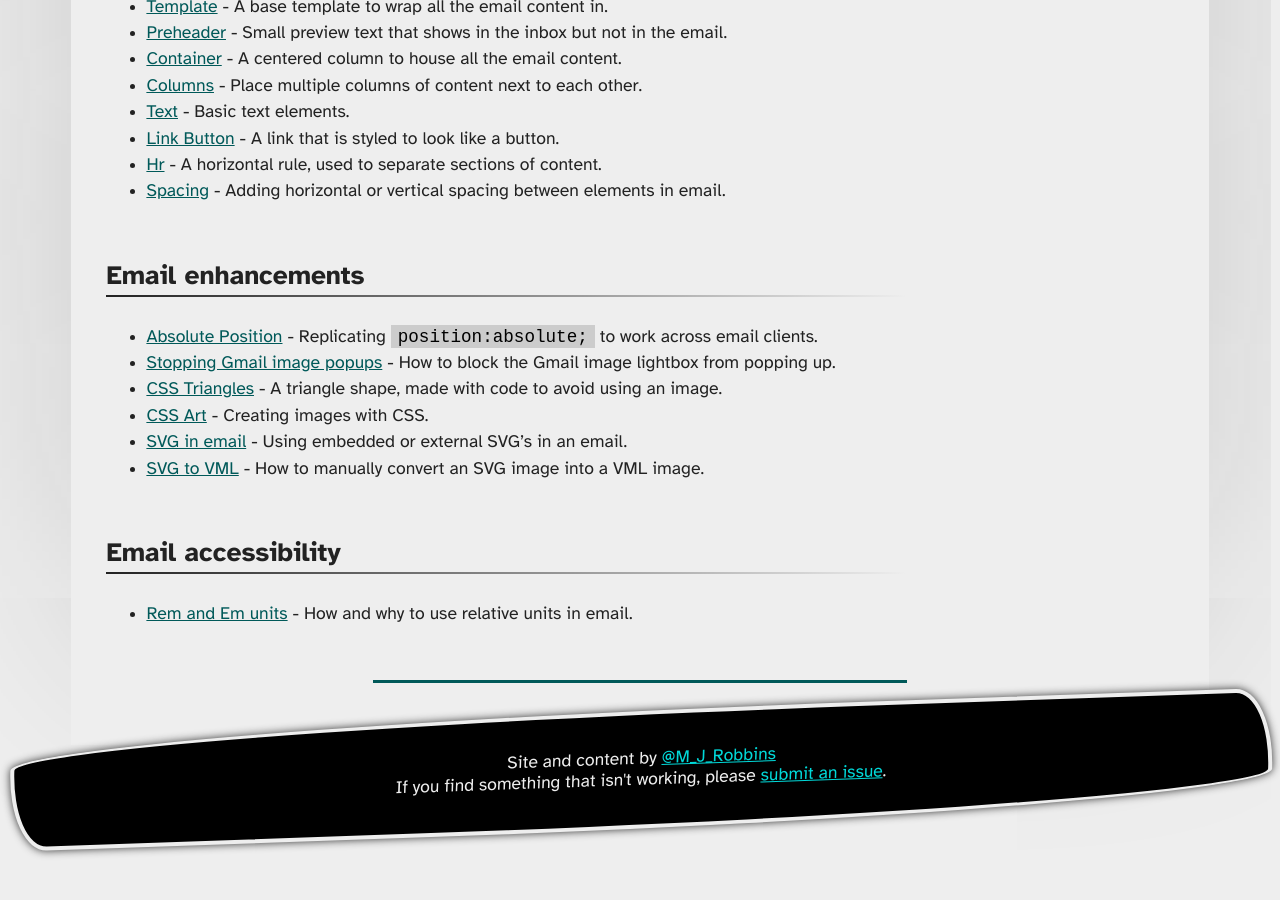
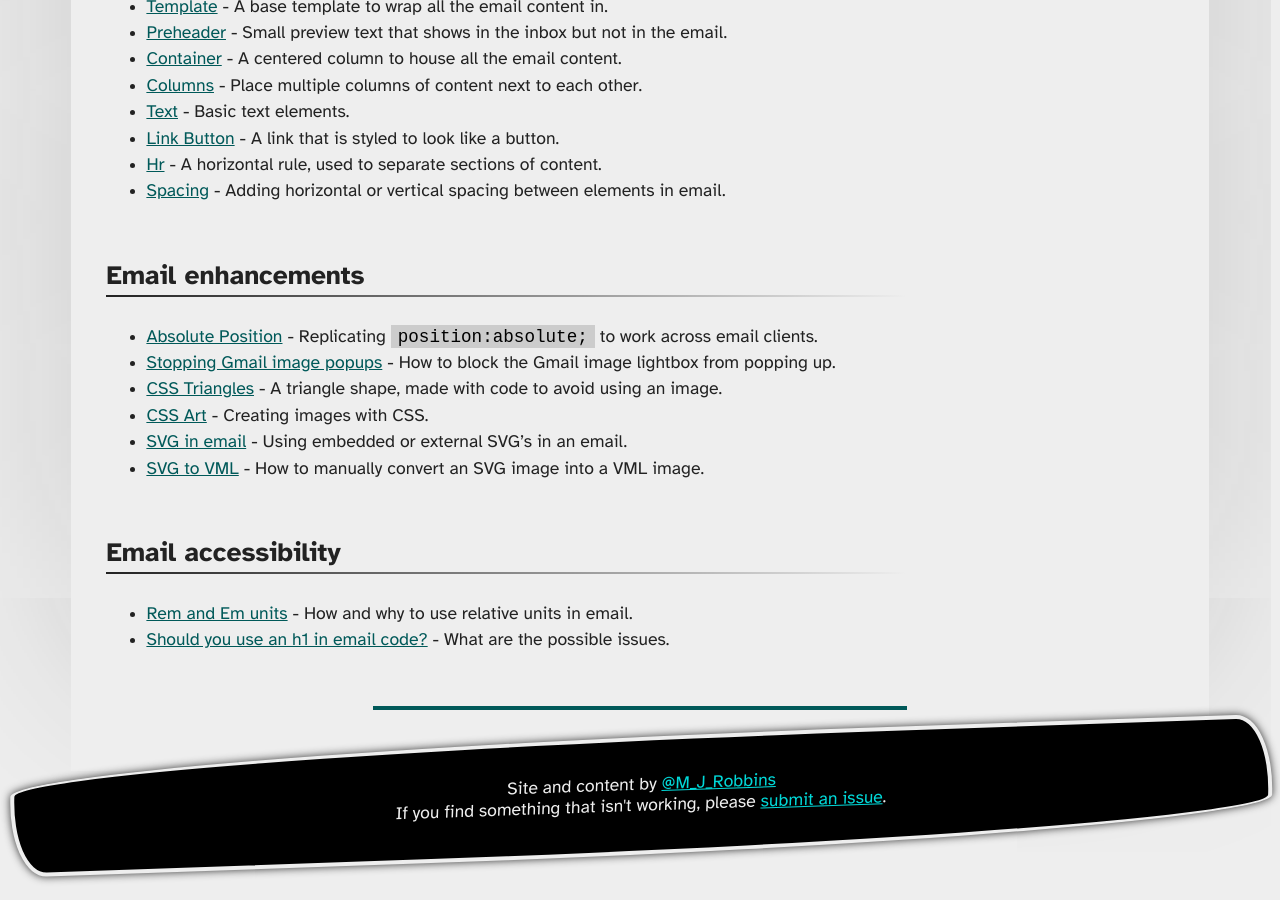
Before and after one commit to M-J-Robbins/good-email-code, a Jekyll site: the page built from index.md, in a window 1280 px wide and 900 px high, scrolled down 927 px. Built offline with Jekyll 4.4.1, drawn with Linux system fonts in a browser that asks for light colours; our own code applies the rules of GitHub Pages for plain Markdown files; a script that is not in the unit is left out; before the commit the page ends 1800 px from its top, so only the background shows below that.

Commit message:
Update email-accessibility.md

```diff
--- a/_includes/email-accessibility.md
+++ b/_includes/email-accessibility.md
@@ -1 +1,2 @@
 * [Rem and Em units](email-accessibility/rem-and-em) - How and why to use relative units in email.
+* [Should you use an h1 in email code?](email-accessibility/should-you-use-an-h1-in-email-code.md) - What are the possible issues.
```
